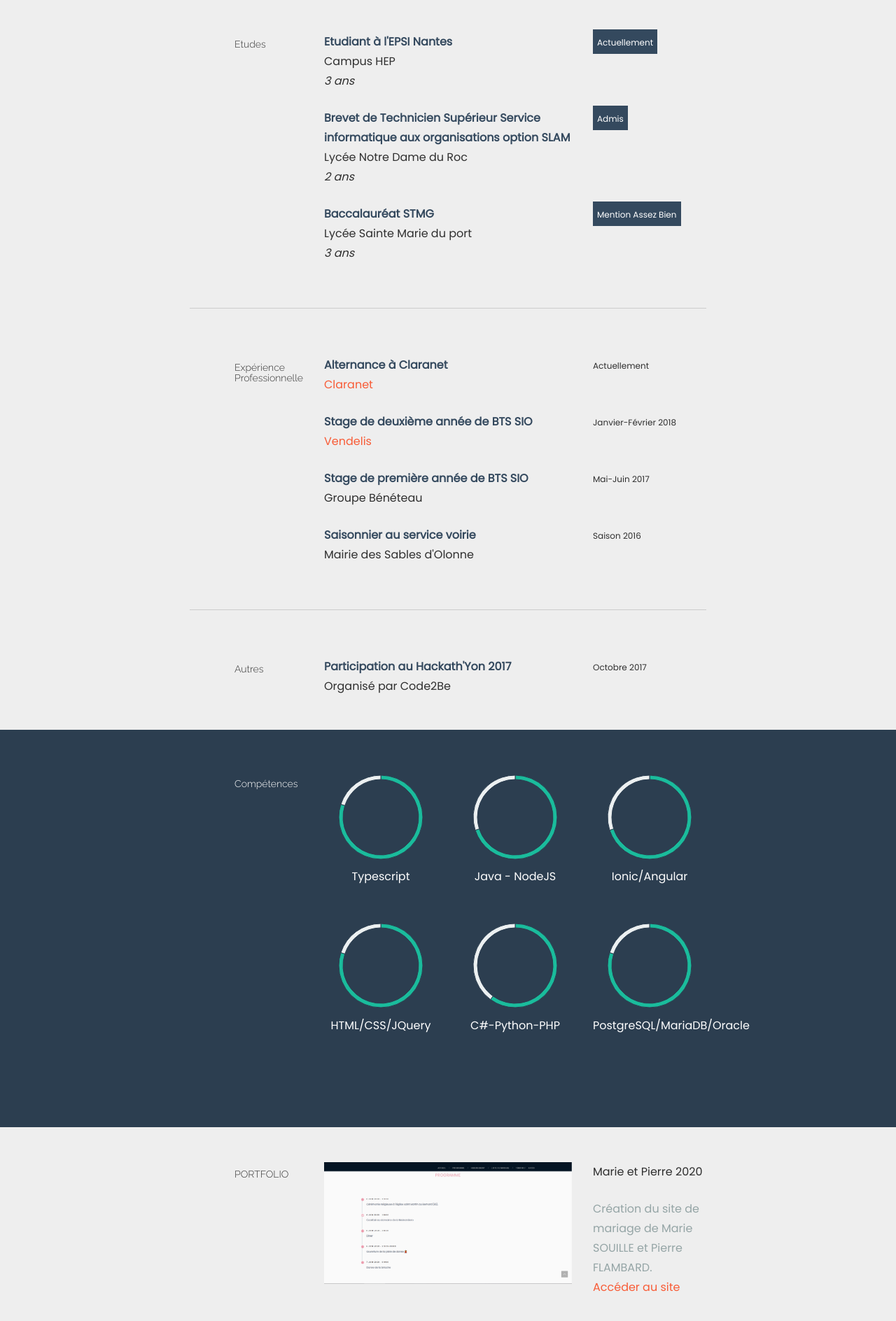
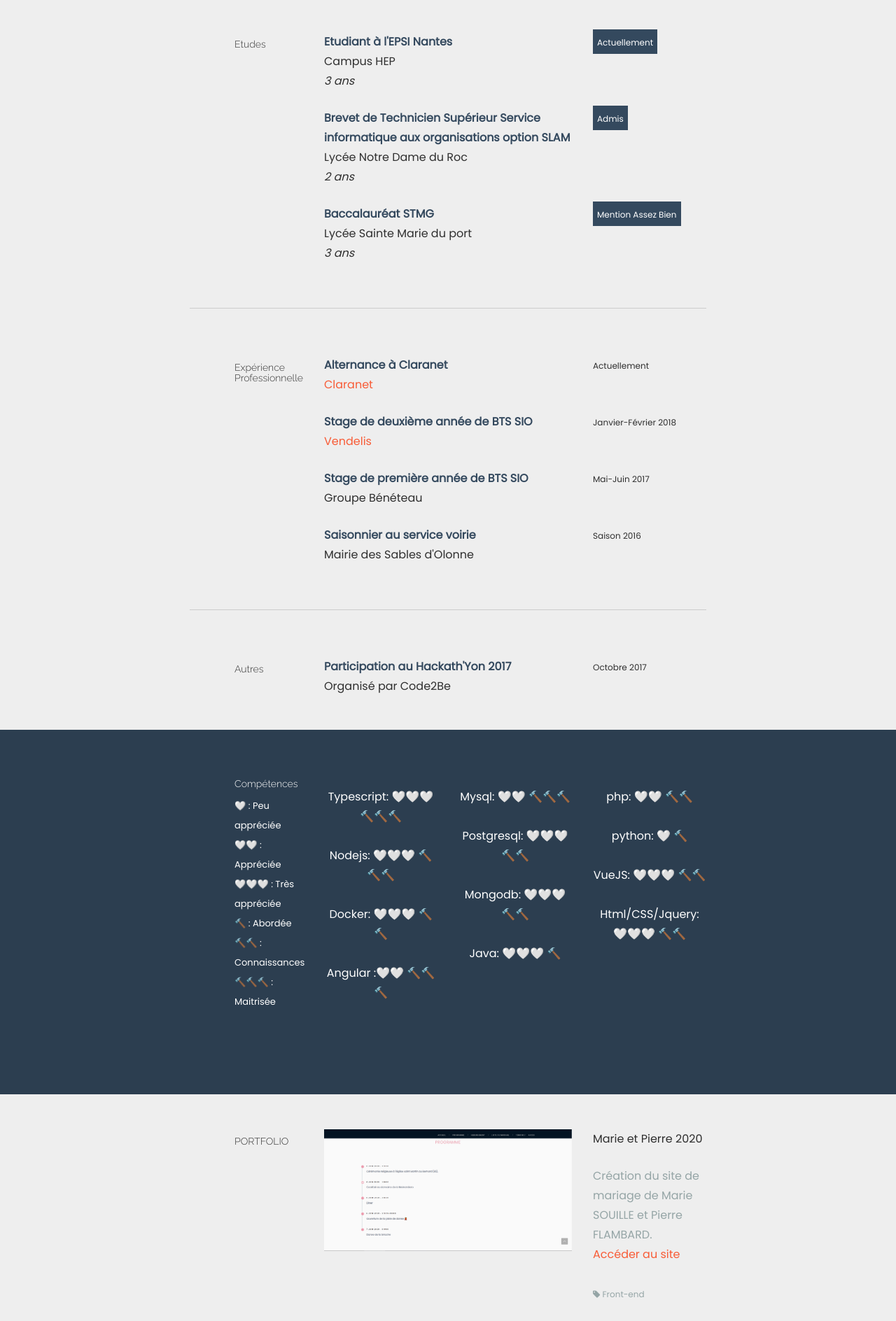
Before and after one commit to PaulSouille/paulsouille_fr, a PHP site: page / in a window 1280 px wide. Shown: the part 705-2593 px from the top of the page at 70% size. Run offline with PHP 8.4, Linux system fonts and the light colour scheme; grey boxes labelled with a size stand in for pictures from a placeholder-image service; some libraries are stand-ins or nearby versions.

Commit message:
add avatar & new skill section

```diff
--- a/assets/css/style.css
+++ b/assets/css/style.css
@@ -46,3 +46,7 @@ body {
     border-width: 2px;
     border-color: black;
 }
+
+.skill_details {
+    font-size: 13px;
+}
--- a/index.html
+++ b/index.html
@@ -1,6 +1,5 @@
 <!DOCTYPE html>
 <html lang="fr">
-
    <head>
       <script src="https://ajax.googleapis.com/ajax/libs/jquery/1.10.2/jquery.min.js"></script>
       <!-- <script src="assets/js/snowstorm.js"></script> -->
@@ -9,7 +8,7 @@
       <meta name="viewport" content="width=device-width, initial-scale=1.0">
       <meta name="description" content="Paul Souillé, Développeur.">
       <meta name="author" content="Paul Souillé">
-    <link rel="icon" href="images/favicon.ico" />
+      <link rel="icon" href="assets/img/avatar_paul.png" />
       <title>Paul Souillé</title>
       <link href="assets/css/bootstrap.css" rel="stylesheet">
       <link href="assets/css/main.css" rel="stylesheet">
@@ -18,7 +17,7 @@
       <link href="assets/css/animate.css" rel="stylesheet">
       <link href="https://fonts.googleapis.com/css?family=Poppins&display=swap" rel="stylesheet">
       <link href='https://fonts.googleapis.com/css?family=Raleway:400,300,700' rel='stylesheet' type='text/css'>
-    <link rel="icon" href="assets/img/favicon.png" />
+      <link rel="icon" href="assets/img/avatar_paul.png" />
       <script src="assets/js/Chart.js"></script>
    </head>
    <div id="mySidenav" class="sidenav">
@@ -29,13 +28,11 @@
       <a class="js-scrollTo" href="#work">Expérience</a>
       <a class="js-scrollTo" href="#contact">Contact</a>
    </div>
-
    <div id="containerButton" class="containerButton" onclick="updateButton(this)">
       <div class="bar1"></div>
       <div class="bar2"></div>
       <div class="bar3"></div>
    </div>
-
    <body data-spy="scroll" data-offset="0" data-target="#nav">
       <div id="content">
          <div id="headerwrap">
@@ -50,6 +47,8 @@
                      </div>
                      <span class="h3" id="typed"></span>
                   </div>
+                  <br>
+                  <img style="width: 200px; height: 186px;" src="./assets/img/avatar_paul.png">
                </div>
             </div>
          </div>
@@ -229,103 +228,32 @@
                <div class="row">
                   <div class="col-lg-2 col-lg-offset-1">
                      <h5 class="foo">Compétences</h5>
+                     <p class="skill_details">🤍 : Peu appréciée <br>
+                        🤍🤍 : Appréciée <br>
+                        🤍🤍🤍 : Très appréciée <br>
+                        🔨 : Abordée <br>
+                        🔨🔨 : Connaissances <br>
+                        🔨🔨🔨 : Maitrisée
+                     </p>
                   </div>
                   <div class="col-lg-3 centered">
-                        <canvas id="javascript" height="130" width="130"></canvas>
-                        <p class="foo">Typescript</p>
                      <br>
-                        <script>
-                            var doughnutData = [{
-                                value: 80,
-                                color: "#1abc9c"
-                            }, {
-                                value: 20,
-                                color: "#ecf0f1"
-                            }];
-                            var myDoughnut = new Chart(document.getElementById("javascript").getContext("2d")).Doughnut(
-                                doughnutData);
-                        </script>
+                     <p class="foo">Typescript: 🤍🤍🤍 🔨🔨🔨 <br><br> Nodejs: 🤍️️️️️🤍️️️️️🤍️️️️️ 🔨🔨🔨 <br><br>
+                        Docker: 🤍🤍️️️️️🤍️️️️️ 🔨🔨 <br><br> Angular :🤍🤍️️️️️ 🔨🔨🔨
+                     </p>
+                     <br>
                   </div>
                   <div class="col-lg-3 centered">
-                        <canvas id="wordpress" height="130" width="130"></canvas>
-                        <p class="foo">Java - NodeJS</p>
                      <br>
-                        <script>
-                            var doughnutData = [{
-                                value: 70,
-                                color: "#1abc9c"
-                            }, {
-                                value: 30,
-                                color: "#ecf0f1"
-                            }];
-                            var myDoughnut = new Chart(document.getElementById("wordpress").getContext("2d")).Doughnut(
-                                doughnutData);
-                        </script>
+                     <p class="foo"> Mysql: 🤍🤍 🔨🔨🔨 <br><br> Postgresql: 🤍🤍🤍 🔨🔨 <br><br> Mongodb: 🤍🤍🤍
+                        🔨🔨 <br><br> Java: 🤍🤍🤍 🔨
+                     </p>
                   </div>
                   <div class="col-lg-3 centered">
-                        <canvas id="bootstrap" height="130" width="130"></canvas>
-                        <p class="foo">Ionic/Angular</p>
                      <br>
-                        <script>
-                            var doughnutData = [{
-                                value: 70,
-                                color: "#1abc9c"
-                            }, {
-                                value: 30,
-                                color: "#ecf0f1"
-                            }];
-                            var myDoughnut = new Chart(document.getElementById("bootstrap").getContext("2d")).Doughnut(
-                                doughnutData);
-                        </script>
-                    </div>
-                    <div class="col-lg-3 col-lg-offset-3 centered">
-                        <canvas id="html" height="130" width="130"></canvas>
-                        <p class="foo">HTML/CSS/JQuery</p>
-                        <br>
-                        <script>
-                            var doughnutData = [{
-                                value: 80,
-                                color: "#1abc9c"
-                            }, {
-                                value: 20,
-                                color: "#ecf0f1"
-                            }];
-                            var myDoughnut = new Chart(document.getElementById("html").getContext("2d")).Doughnut(
-                                doughnutData);
-                        </script>
-                    </div>
-                    <div class="col-lg-3 centered">
-                        <canvas id="photoshop" height="130" width="130"></canvas>
-                        <p class="foo">C#-Python-PHP</p>
-                        <br>
-                        <script>
-                            var doughnutData = [{
-                                value: 60,
-                                color: "#1abc9c"
-                            }, {
-                                value: 40,
-                                color: "#ecf0f1"
-                            }];
-                            var myDoughnut = new Chart(document.getElementById("photoshop").getContext("2d")).Doughnut(
-                                doughnutData);
-                        </script>
-                    </div>
-                    <div class="col-lg-3 centered">
-                        <canvas id="illustrator" height="130" width="130"></canvas>
-                        <p class="foo">PostgreSQL/MariaDB/Oracle</p>
-                        <br>
-                        <script>
-                            var doughnutData = [{
-                                value: 80,
-                                color: "#1abc9c"
-                            }, {
-                                value: 20,
-                                color: "#ecf0f1"
-                            }];
-                            var myDoughnut = new Chart(document.getElementById("illustrator").getContext("2d"))
-                                .Doughnut(
-                                    doughnutData);
-                        </script>
+                     <p class="foo">php: 🤍🤍 🔨🔨 <br><br> python: 🤍 🔨 <br><br> VueJS: 🤍🤍🤍 🔨🔨 <br><br>
+                        Html/CSS/Jquery: 🤍🤍🤍 🔨🔨 <br>
+                     </p>
                   </div>
                </div>
                <br>
@@ -337,6 +265,7 @@
                <div class="col-lg-2 col-lg-offset-1">
                   <h5 class="foo">PORTFOLIO</h5>
                </div>
+
                <div class="col-lg-6">
                   <p class="foo">
                      <a id="single_1" href="assets/img/marieetpierre.PNG" title="Hackath'Yon">
@@ -344,21 +273,67 @@
                      </a>
                   </p>
                </div>
+
                <div class="col-lg-3">
                   <p class="foo">Marie et Pierre 2020</p>
                   <p class="foo">
-                        <more>Création du site de mariage de Marie SOUILLE et Pierre FLAMBARD.<br><a href="https://marieetpierre2020.fr/" target="_blank">Accéder au site</a>
+                     <more>
+                        Création du site de mariage de Marie SOUILLE et Pierre FLAMBARD.<br><a
+                           href="https://marieetpierre2020.fr/" target="_blank">Accéder au site</a>
                         <br />
                         <br />
                         <sm>
-                                <i class="icon-tag"></i> Front-end</sm>
+                           <i class="icon-tag"></i> Front-end
+                        </sm>
+                     </more>
+                  </p>
+               </div>
+
+               <div class="col-lg-6 col-lg-offset-3">
+                  <p class="foo">
+                     <a id="single_1" href="assets/img/marieetpierre2.PNG" title="Hackath'yon">
+                     <img class="img-responsive" src="assets/img/marieetpierre2.PNG" alt="">
+                     </a>
+                  </p>
+               </div>
+
+               <div>
+               </div>
+            </div>
+            <br>
+            <br>
+         </div>
+         <div class="container desc">
+            <div class="row">
+               <div class="col-lg-2 col-lg-offset-1">
+                  <h5 class="foo"></h5>
+               </div>
+               <div class="col-lg-6">
+                  <p class="foo">
+                     <a id="single_1" href="assets/img/port01.png" title="Hackath'Yon">
+                     <img class="img-responsive" src="https://dummyimage.com/1000x800/000/fff" alt="">
+                     </a>
+                  </p>
+               </div>
+               <div class="col-lg-3">
+                  <p class="foo">Bot twitter Saint Valentin</p>
+                  <p class="foo">
+                     <more>
+                        Le Frenchimari est un média français qui traite de l'actualité de la scène esport d'Overwatch.
+                        Lors de la saint valentin, le média à souhaité proposer un bot twitter qui écoute un hashtag particulier et assigne un joueur avec qui l'utilisateur devrait passer la saint valentin.
+                        Le tweet d'annonce à eu 11 200 impressions sur la plateforme.
+                        <br/>
+                        <br/>
+                        <sm>
+                           <i class="icon-tag"></i> Scripting
+                        </sm>
                      </more>
                   </p>
                </div>
                <div class="col-lg-6 col-lg-offset-3">
                   <p class="foo">
-                        <a id="single_1" href="assets/img/marieetpierre2.PNG" title="Hackath'yon">
-                            <img class="img-responsive" src="assets/img/marieetpierre2.PNG" alt="">
+                     <a id="single_1" href="assets/img/port02.jpg" title="Hackath'yon">
+                     <img class="img-responsive" src="https://dummyimage.com/1000x800/000/fff" alt="">
                      </a>
                   </p>
                </div>
@@ -368,7 +343,46 @@
             <br>
             <br>
          </div>
-
+         <div class="container desc">
+            <div class="row">
+               <div class="col-lg-2 col-lg-offset-1">
+                  <h5 class="foo"></h5>
+               </div>
+               <div class="col-lg-6">
+                  <p class="foo">
+                     <a id="single_1" href="assets/img/port01.png" title="Hackath'Yon">
+                     <img class="img-responsive" src="https://dummyimage.com/1000x800/000/fff" alt="">
+                     </a>
+                  </p>
+               </div>
+               <div class="col-lg-3">
+                  <p class="foo">Réalisation d'un site web pour le streamer Troma</p>
+                  <p class="foo">
+                     <more>
+                        Troma est un streamer de la plateforme Twitch dont les principaux jeux sont Overwatch et World of Warcraft.
+                        Dans le but de promouvoir son activité, il a souhaité mettre en avant son contenu via une plateforme web et à donc fait appel à mes services.
+                        (Site toujours temporairement confidentiel selon la volonté de Troma.)
+                        <br />
+                        <br />
+                        <sm>
+                           <i class="icon-tag"></i> Front-end
+                        </sm>
+                     </more>
+                  </p>
+               </div>
+               <div class="col-lg-6 col-lg-offset-3">
+                  <p class="foo">
+                     <a id="single_1" href="assets/img/port02.jpg" title="Hackath'yon">
+                     <img class="img-responsive" src="https://dummyimage.com/1000x800/000/fff" alt="">
+                     </a>
+                  </p>
+               </div>
+               <div>
+               </div>
+            </div>
+            <br>
+            <br>
+         </div>
          <div class="container desc">
             <div class="row">
                <div class="col-lg-2 col-lg-offset-1">
@@ -384,11 +398,13 @@
                <div class="col-lg-3">
                   <p class="foo">Hackath'Yon 2017</p>
                   <p class="foo">
-                        <more>Création d'un site de réservation de bornes éléctrique dans le cadre du Hackath'Yon.
+                     <more>
+                        Création d'un site de réservation de bornes éléctrique dans le cadre du Hackath'Yon.
                         <br />
                         <br />
                         <sm>
-                                <i class="icon-tag"></i> Back-end</sm>
+                           <i class="icon-tag"></i> Back-end
+                        </sm>
                      </more>
                   </p>
                </div>
@@ -405,9 +421,6 @@
             <br>
             <br>
          </div>
-
-
-
          <section id="contact" name="contact"></section>
          <div id="footwrap">
             <div class="container">
@@ -437,7 +450,8 @@
                         <sm>Réseaux sociaux</sm>
                      </p>
                      <p>
-                            <a class="foo" target="_blank" href="https://www.linkedin.com/in/paul-souill%C3%A9-a08380140/">
+                        <a class="foo" target="_blank"
+                           href="https://www.linkedin.com/in/paul-souill%C3%A9-a08380140/">
                         <i class="icon-linkedin"></i>
                         </a>
                         <a class="foo" target="_blank" href="https://github.com/PaulSouille">
@@ -450,7 +464,6 @@
                      <p>
                         <a class="foo" target="_blank" href="https://github.com/PaulSouille/paulsouille_fr">
                         Accéder au code source
-
                      </p>
                   </div>
                </div>
```
Also changed, not shown: assets/img/avatar_paul.png (added), assets/img/troma1.PNG (added), assets/img/troma2.png (added). Lines whose indentation alone changed are shown as unchanged.
